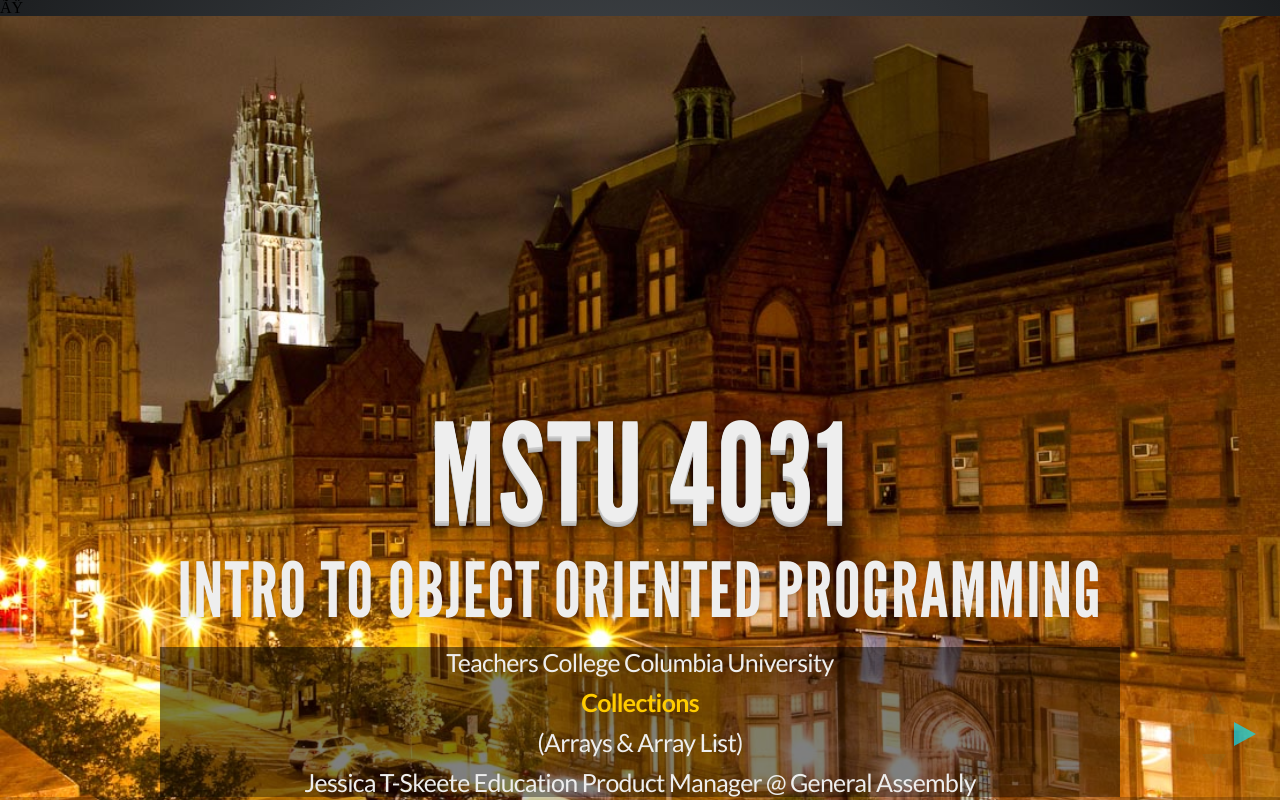
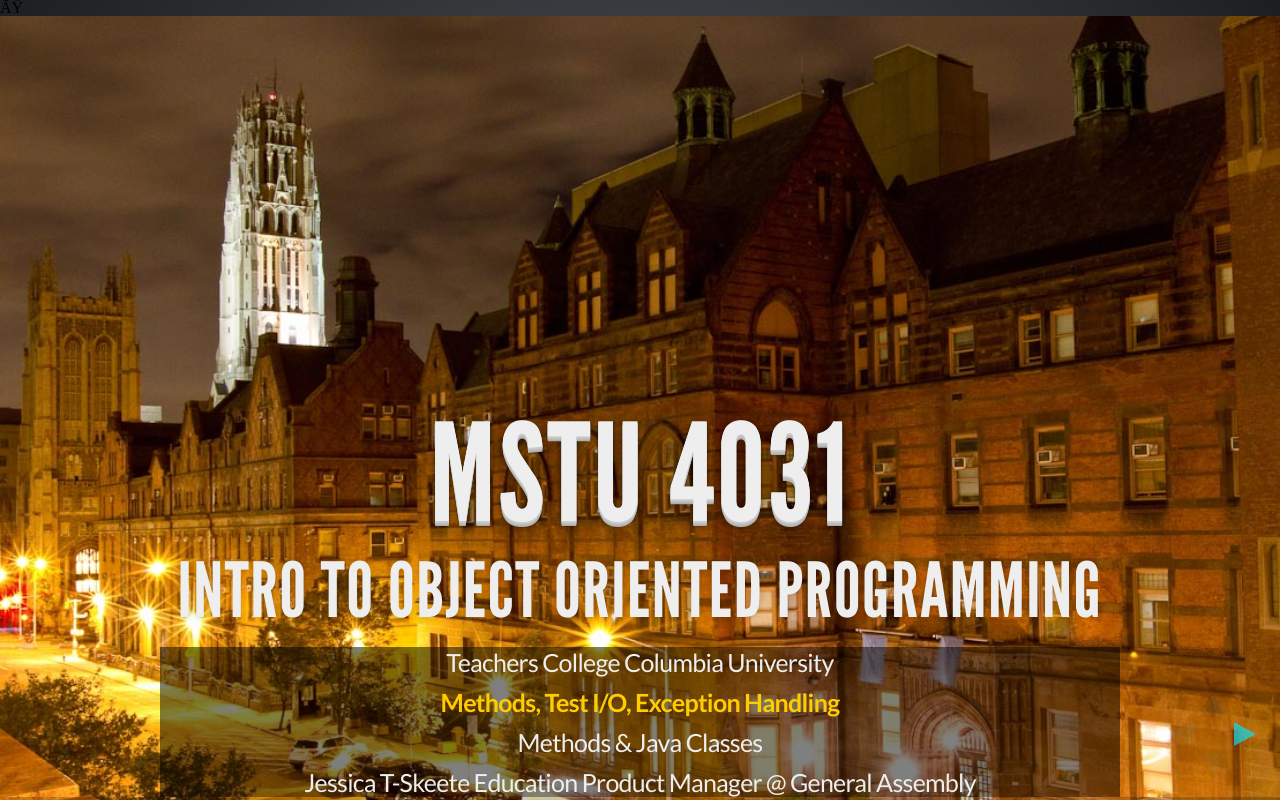
Before and after one commit to jessicaGA/MSTU_4031, a website: page reveal.js/index.html in a window 1280 px wide. Drawn offline with Linux system fonts and the light colour scheme; files whose address does not match are found by name.

Commit message:
Update index.html

```diff
--- a/reveal.js/index.html
+++ b/reveal.js/index.html
@@ -36,7 +36,7 @@
 
             <!-- Any section element inside of this container is displayed as a slide -->
             <div class="slides">
-                <section data-markdown="slides/slides_04.md" data-separator="---" data-vertical="--" data-notes="^Note:" data-charset="iso-8859-15">
+                <section data-markdown="slides/slides_05.md" data-separator="---" data-vertical="--" data-notes="^Note:" data-charset="iso-8859-15">
 
                 </section>
 
```
